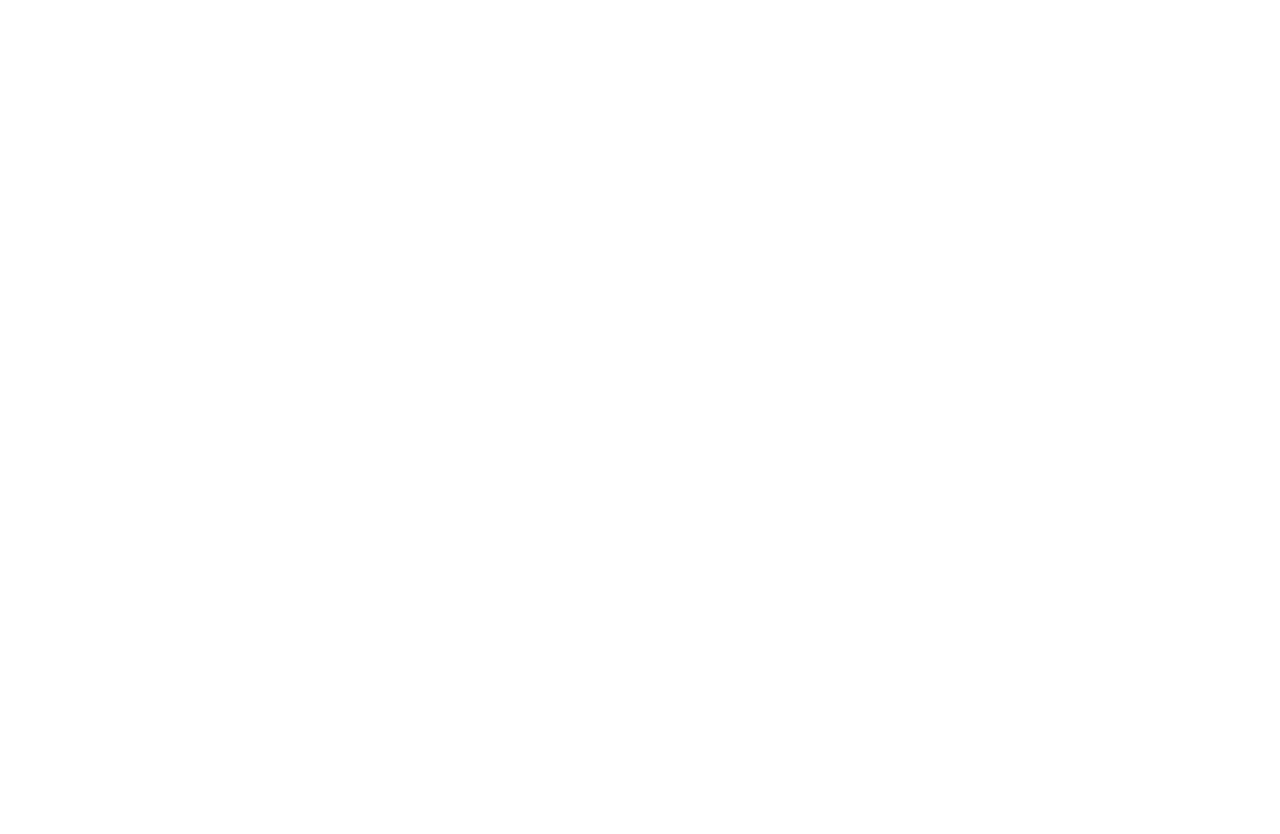
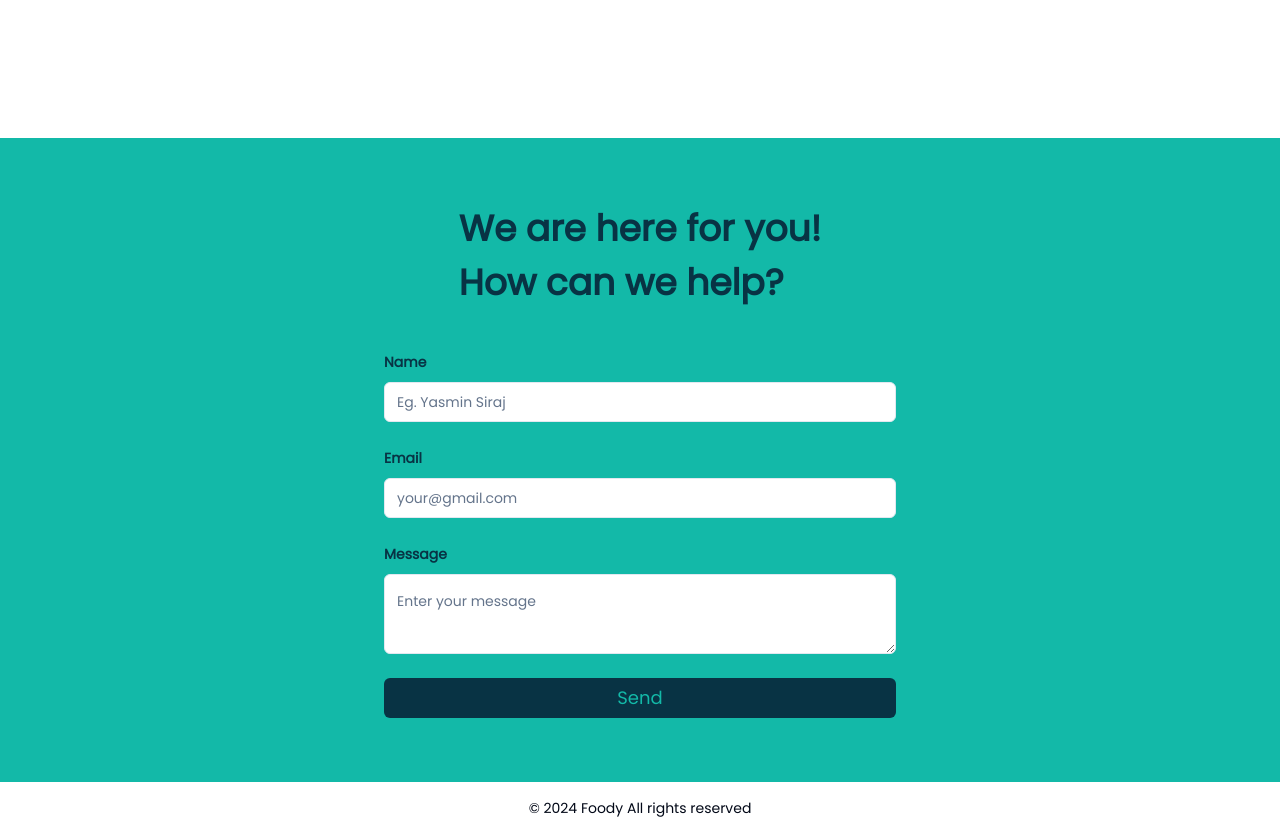
Before and after one commit to khaledYS/Foody, a Next.js app: page / in a window 1280 px wide. Shown: the part 2140-2974 px from the top of the page. Before the commit the page ends 2278 px from the top, so only its background shows below. Built offline with nearby package versions, Linux system fonts and the light colour scheme.

Commit message:
added the contact section and the footer

```diff
--- a/app/page.jsx
+++ b/app/page.jsx
@@ -5,6 +5,7 @@
 import { TfiTablet } from "react-icons/tfi";
 import { FaComments, FaUserClock } from "react-icons/fa";
 import { PiStarFill } from "react-icons/pi";
+import Contact from "./Contact";
 
 const page = () => {
   return(
@@ -34,9 +35,9 @@
         </div>
       </div>
 
-      <dir className="h-screen w-screen grid place-items-center text-secnd p-0 max-md:my-12" id="features">
+      <dir className="min-h-screen w-screen grid place-items-center text-secnd p-0 max-md:my-12" id="features">
         <div className="w-full flex flex-col text-center justify-center items-center gap-12 max-md:gap-6">
-          <div className="text-h2 max-md:text-h3">What does it provide? </div>
+          <div className="text-h2">What does it provide? </div>
           <div className="flex gap-8 max-md:gap-4 flex-wrap justify-center px-4 pb-10">
             <Feature
               title="Menu Maker"
@@ -58,6 +59,10 @@
         </div>
       </dir>
 
+      <Contact />
+
+      <div className="footer w-full my-4 text-sm text-center font-medium">© 2024 Foody All rights reserved</div>
+
     </div>
   );
 };
```
